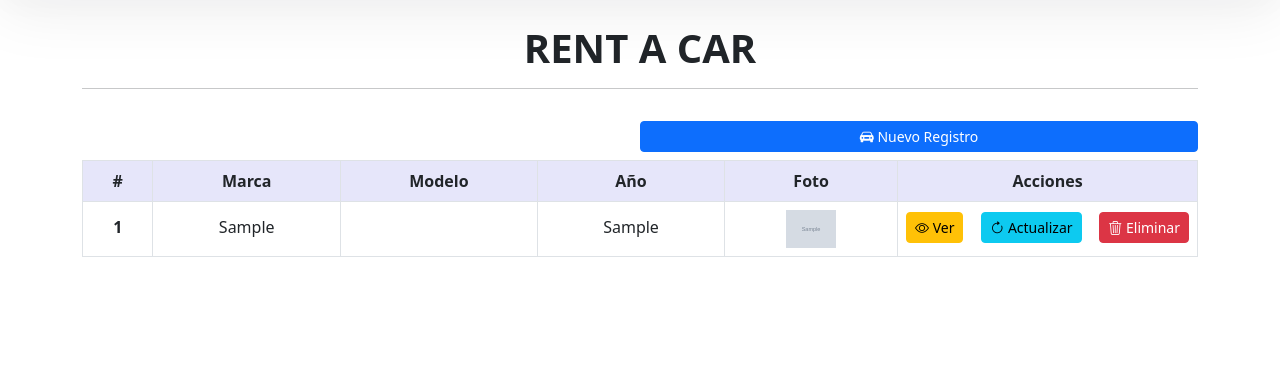
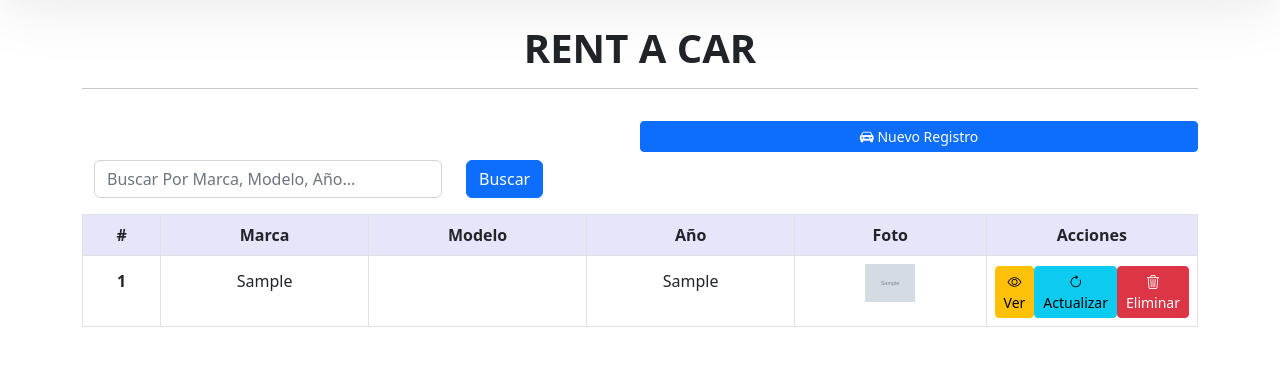
Before and after one commit to davy2333/alquiler-flask, a Flask app: page / in a window 1280 px wide. Shown: the part 60-426 px from the top of the page. Run offline with Flask 3, Linux system fonts and the light colour scheme; tables that the repository leaves empty hold one stand-in row (values such as "Sample post"); grey boxes marked "Sample" are stand-in pictures; some libraries are stand-ins or nearby versions.

Commit message:
implementacion de barra de busqueda

```diff
--- a/app/templates/public/acciones/add.html
+++ b/app/templates/public/acciones/add.html
@@ -56,7 +56,7 @@
             </div>
 
             <div class="col">
-                <label for="puertas">Más Vendido</label>
+                <label for="puertas">favorito</label>
                 <br><br>
                 <div class="form-check form-check-inline">
                     <input class="form-check-input" type="radio" name="favorito" value="Si" checked>
--- a/app/templates/public/acciones/lista.html
+++ b/app/templates/public/acciones/lista.html
@@ -1,6 +1,17 @@
+{% if (miData) %}
+<div class="container mb-3 ">
+    <div class="row">
+        <div class="col-md-4">
+            <input type="text" id="searchInput" placeholder="Buscar por marca, modelo, año..." class="form-control">
+        </div>
+        <div class="col-md-1">
+            <button onclick="search()" class="btn btn-primary">Buscar</button>
+        </div>
+    </div>
+</div>
 
 
-{% if (miData) %}
+
 <div class="table-responsive">
     <table class="table table-bordered table-hover">
         <thead>
@@ -13,7 +24,7 @@
                 <th scope="col">Acciones</th>
             </tr>
         </thead>
-        <tbody>
+        <tbody id="tableBody">
             {% for carro in miData %}
             {% with urlCarro = '/static/assets/fotos_carros/' %}
             <tr id="Registro_{{ carro.id }}">
@@ -22,14 +33,14 @@
                 <td>{{ carro.modelo }}</td>
                 <td>{{ carro.year }}</td>
                 <td>
-                    {% if(carro.foto !="") %}
+                    {% if carro.foto %}
                     <img src="{{ urlCarro }}{{ carro.foto }}" class="sin_foto_mini" alt="{{ carro.marca }}">
                     {% else %}
                     <img src="{{ urlCarro }}sin_foto.jpg" class="sin_foto_mini" alt="coche">
                     {% endif %}
                 </td>
-                <td width="300">
-                    <span style="display: flex; justify-content:space-between;">
+                <td width="100">
+                    <span style="display: flex; justify-content:space-between, min-width 2px; max-width: 5%;">
                         <a href="{{ url_for('viewDetalleCarro', idCarro = carro.id ) }}" type="button"
                             class="btn btn-warning btn-sm" tooltip="Ver Registro">
                             <i class="bi bi-eye"></i>
@@ -60,3 +71,25 @@
     </div>
 </div>
 {% endif %}
+
+<script>
+    function search() {
+        var input, filter, table, tr, td, i, j, txtValue;
+        input = document.getElementById("searchInput");
+        filter = input.value.toUpperCase();
+        table = document.getElementById("tableBody");
+        tr = table.getElementsByTagName("tr");
+        for (i = 0; i < tr.length; i++) {
+            td = tr[i].getElementsByTagName("td");
+            for (j = 0; j < td.length; j++) {
+                txtValue = td[j].textContent || td[j].innerText;
+                if (txtValue.toUpperCase().indexOf(filter) > -1) {
+                    tr[i].style.display = "";
+                    break;
+                } else {
+                    tr[i].style.display = "none";
+                }
+            }
+        }
+    }
+    </script>
--- a/app/templates/public/layout.html
+++ b/app/templates/public/layout.html
@@ -30,6 +30,7 @@
     </div>
 
     {% block body %}
+
 
     <div class="row">
       <div class="col-md-12">
```
Also changed, not shown: app/static/assets/fotos_carros/1BXPI7WE4SRJ8CGQVTNH.jpg (renamed from app/static/assets/fotos_carros/L490GT1MA8D72HJRXN_P.jpg), app/static/assets/fotos_carros/G6NAM_EVXC1Q37HSDZF8.jpg (renamed from app/static/assets/fotos_carros/X0A19GYHQV25_SK6PBM7.jpg), app/static/assets/fotos_carros/KN0FIJMWUVACG296LEY_.jpg (added), app/static/assets/fotos_carros/R15GIP_XWCSE4K3V2HDT.jpg (added).
